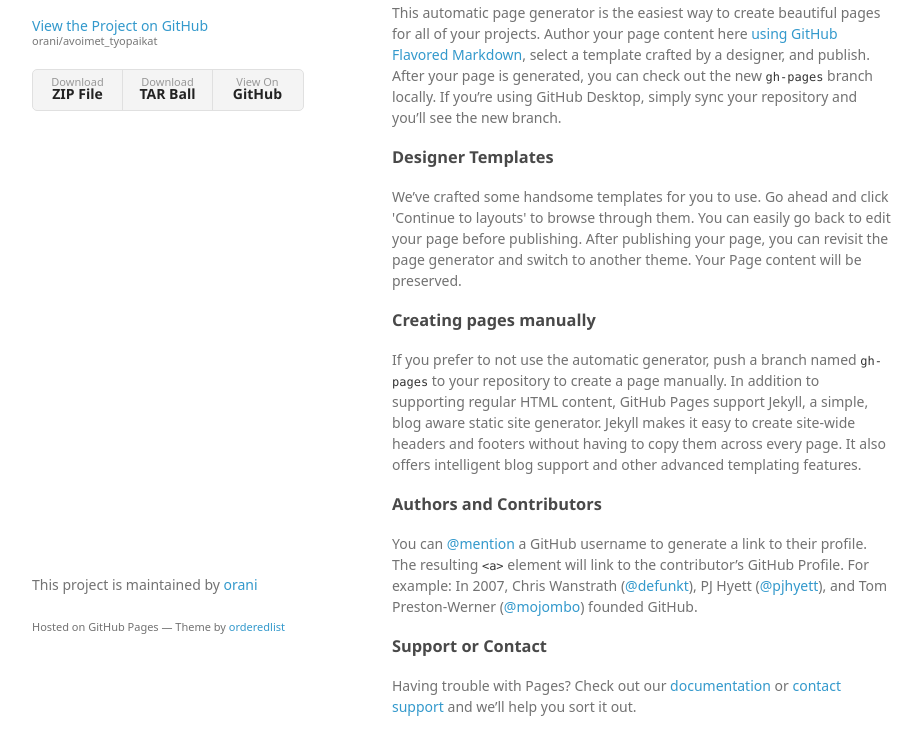
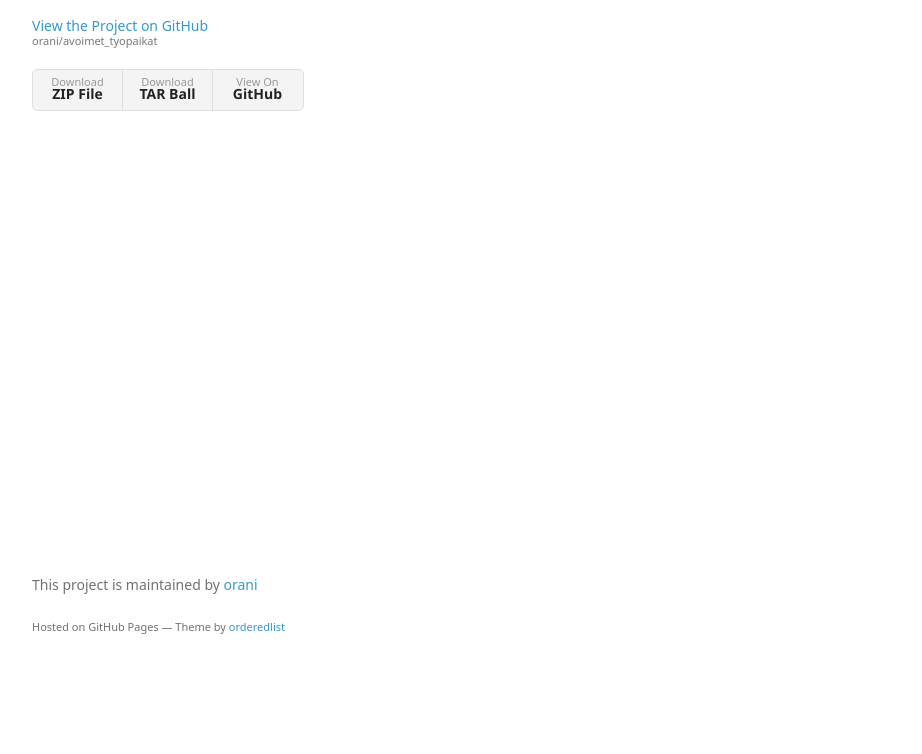
Before and after one commit to orani/avoimet_ty-paikat, a plain HTML site: page index.html in a window 1280 px wide. Shown: the part 94-848 px from the top of the page, without its empty margins (178-1100 px from the left). After the commit the page ends 800 px from the top, so only its background shows below. Drawn offline with Linux system fonts and the light colour scheme; a web font is replaced by a local one.

Commit message:
Update index.html

```diff
--- a/index.html
+++ b/index.html
@@ -31,27 +31,6 @@
         <h3>
 <a id="welcome-to-github-pages" class="anchor" href="#welcome-to-github-pages" aria-hidden="true"><span aria-hidden="true" class="octicon octicon-link"></span></a>Welcome to GitHub Pages.</h3>
 
-<p>This automatic page generator is the easiest way to create beautiful pages for all of your projects. Author your page content here <a href="https://guides.github.com/features/mastering-markdown/">using GitHub Flavored Markdown</a>, select a template crafted by a designer, and publish. After your page is generated, you can check out the new <code>gh-pages</code> branch locally. If you’re using GitHub Desktop, simply sync your repository and you’ll see the new branch.</p>
-
-<h3>
-<a id="designer-templates" class="anchor" href="#designer-templates" aria-hidden="true"><span aria-hidden="true" class="octicon octicon-link"></span></a>Designer Templates</h3>
-
-<p>We’ve crafted some handsome templates for you to use. Go ahead and click 'Continue to layouts' to browse through them. You can easily go back to edit your page before publishing. After publishing your page, you can revisit the page generator and switch to another theme. Your Page content will be preserved.</p>
-
-<h3>
-<a id="creating-pages-manually" class="anchor" href="#creating-pages-manually" aria-hidden="true"><span aria-hidden="true" class="octicon octicon-link"></span></a>Creating pages manually</h3>
-
-<p>If you prefer to not use the automatic generator, push a branch named <code>gh-pages</code> to your repository to create a page manually. In addition to supporting regular HTML content, GitHub Pages support Jekyll, a simple, blog aware static site generator. Jekyll makes it easy to create site-wide headers and footers without having to copy them across every page. It also offers intelligent blog support and other advanced templating features.</p>
-
-<h3>
-<a id="authors-and-contributors" class="anchor" href="#authors-and-contributors" aria-hidden="true"><span aria-hidden="true" class="octicon octicon-link"></span></a>Authors and Contributors</h3>
-
-<p>You can <a href="https://help.github.com/articles/basic-writing-and-formatting-syntax/#mentioning-users-and-teams" class="user-mention">@mention</a> a GitHub username to generate a link to their profile. The resulting <code>&lt;a&gt;</code> element will link to the contributor’s GitHub Profile. For example: In 2007, Chris Wanstrath (<a href="https://github.com/defunkt" class="user-mention">@defunkt</a>), PJ Hyett (<a href="https://github.com/pjhyett" class="user-mention">@pjhyett</a>), and Tom Preston-Werner (<a href="https://github.com/mojombo" class="user-mention">@mojombo</a>) founded GitHub.</p>
-
-<h3>
-<a id="support-or-contact" class="anchor" href="#support-or-contact" aria-hidden="true"><span aria-hidden="true" class="octicon octicon-link"></span></a>Support or Contact</h3>
-
-<p>Having trouble with Pages? Check out our <a href="https://help.github.com/pages">documentation</a> or <a href="https://github.com/contact">contact support</a> and we’ll help you sort it out.</p>
       </section>
       <footer>
         <p>This project is maintained by <a href="https://github.com/orani">orani</a></p>
```
